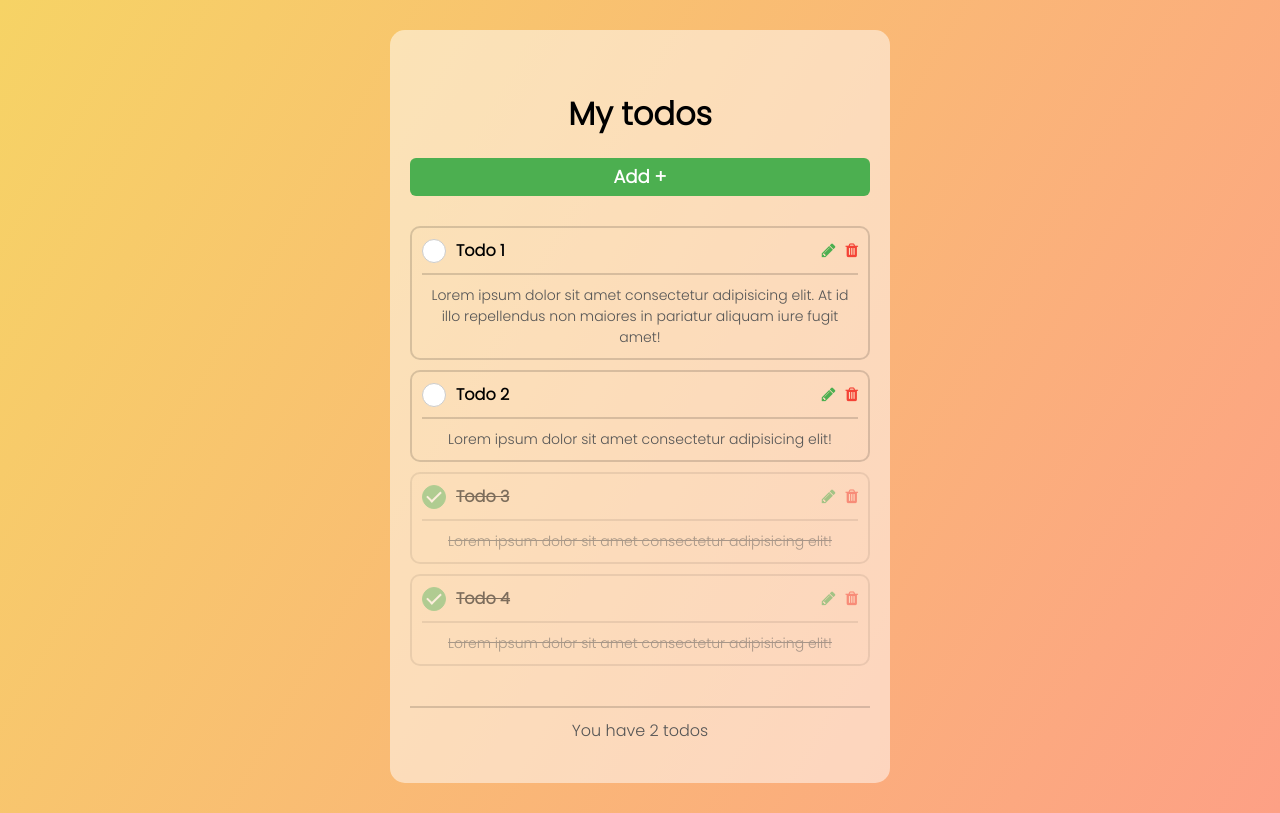
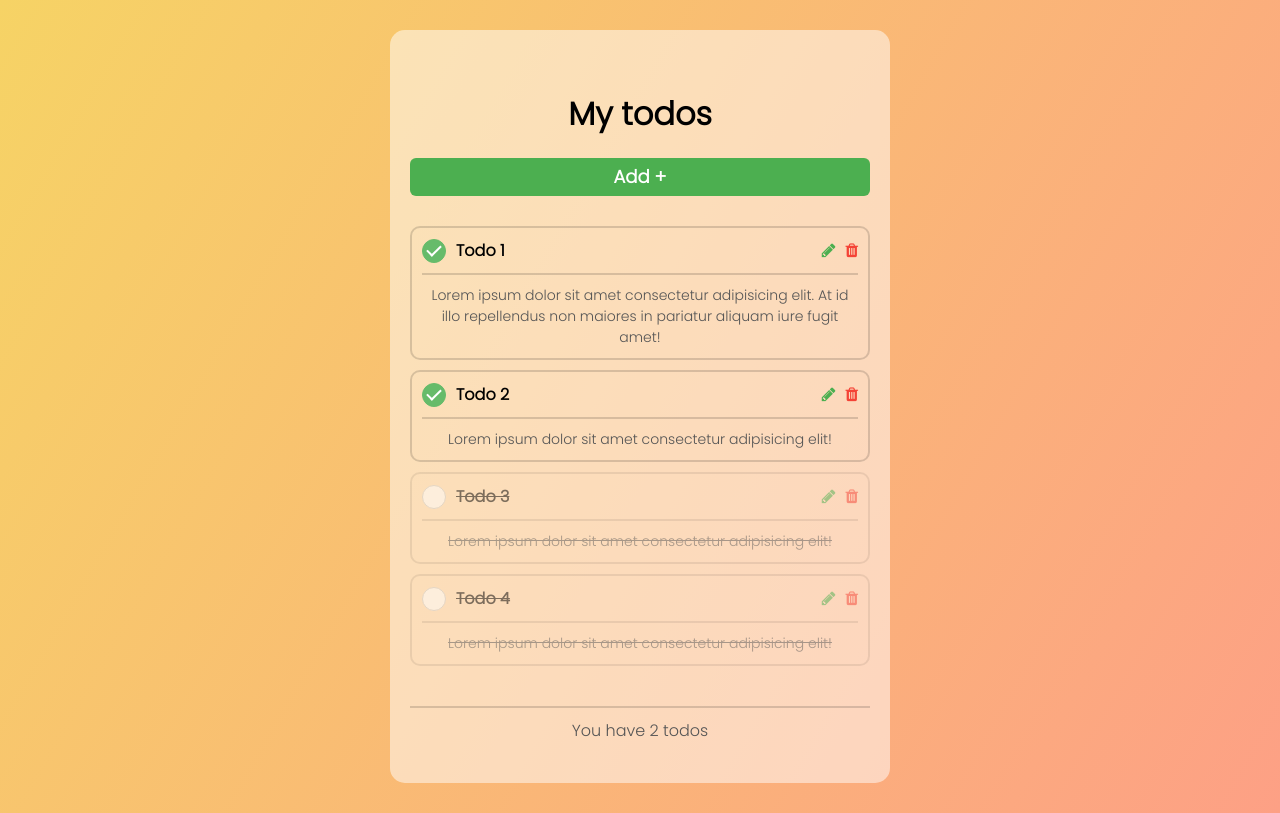
Before and after one commit to Flor77/todo, a React (Create React App) app: page / in a window 1280 px wide. Built offline with nearby package versions, Linux system fonts and the light colour scheme.

Commit message:
check reversed

```diff
--- a/src/components/checkbox/CheckBox.jsx
+++ b/src/components/checkbox/CheckBox.jsx
@@ -24,7 +24,7 @@ const Checkbox = (props) => {
         type="checkbox"
       />
       <label
-        className={`checkbox ${checked ? "checkbox--active" : ""}`}
+        className={`checkbox ${checked ? "" : "checkbox--active"}`}
         htmlFor="checkbox"
       ></label>
     </div>
```
